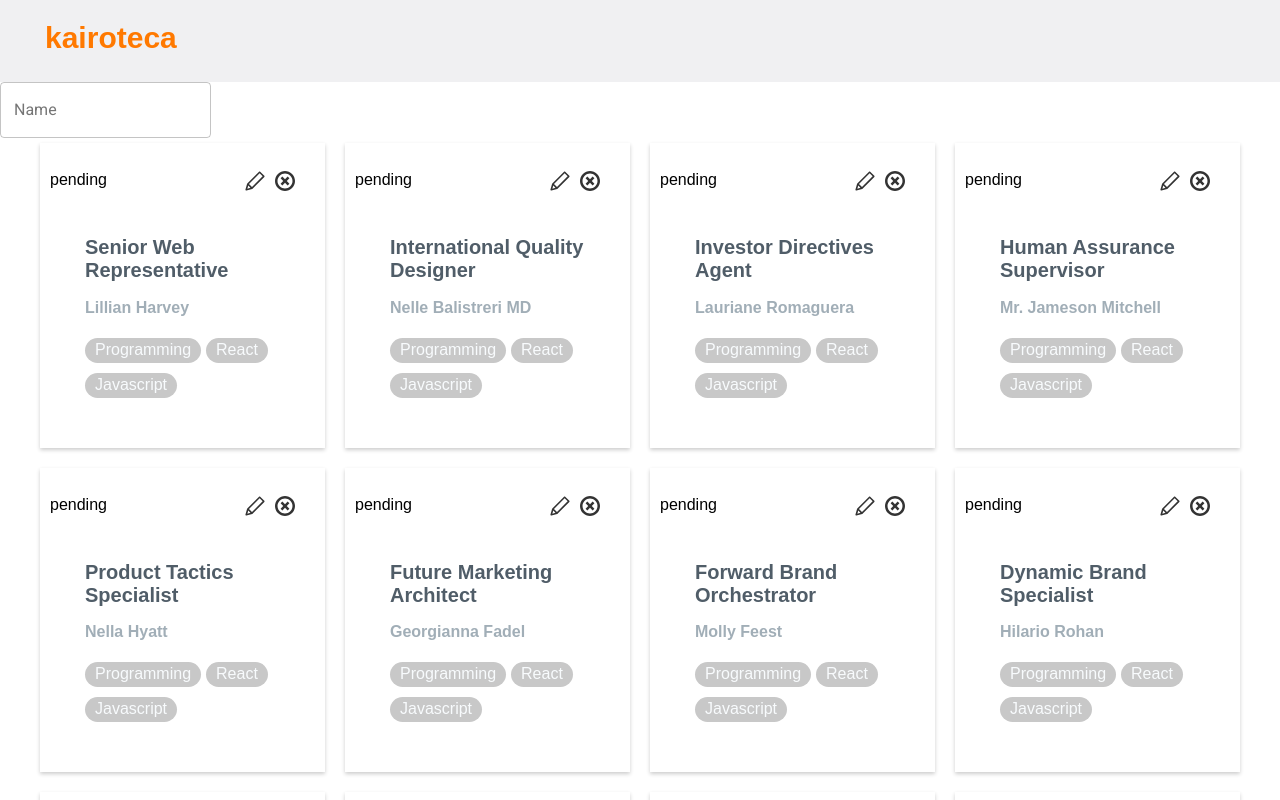
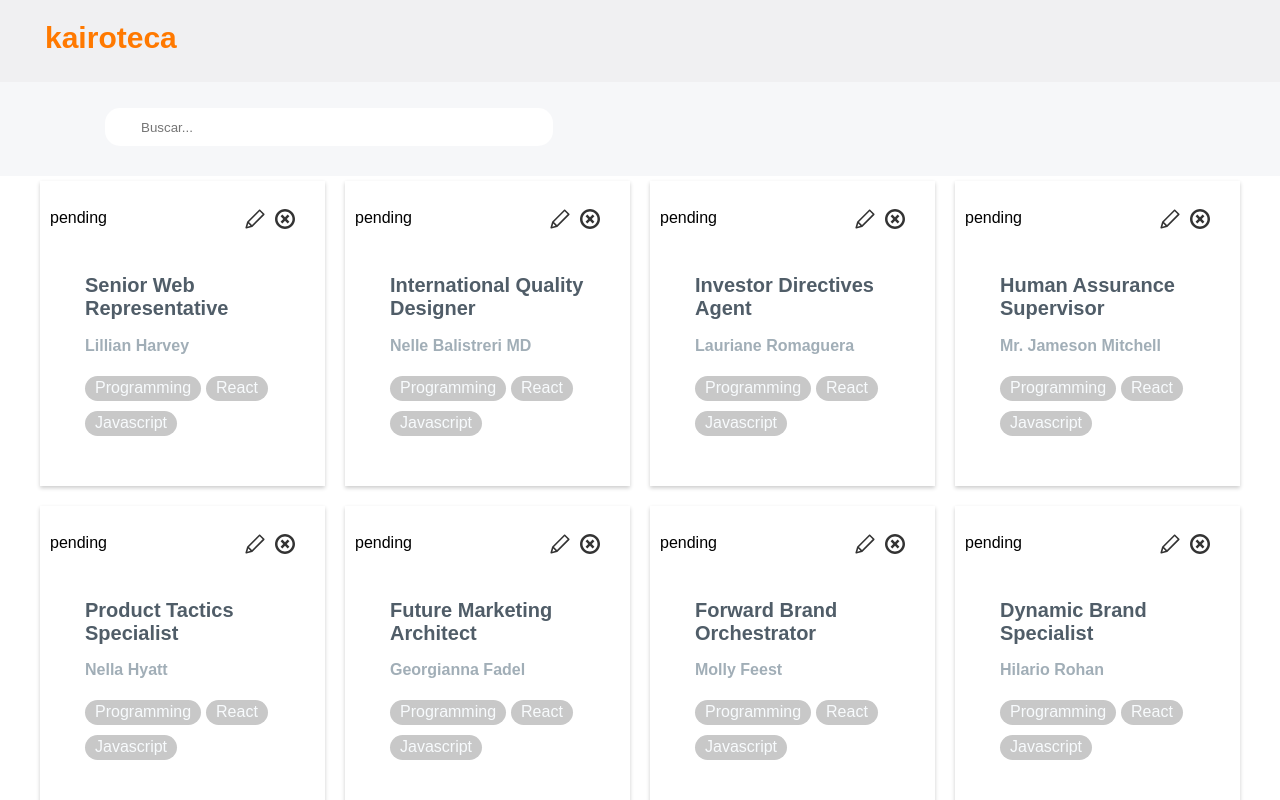
Before and after one commit to esterlegaz/easley-s4-kairoteca, a React (Create React App) app: page / in a window 1280 px wide. Shown: the top 800 px of the page. Built offline with nearby package versions, Linux system fonts and the light colour scheme.

Commit message:
style: update filter style

```diff
--- a/src/components/Main/Filter.js
+++ b/src/components/Main/Filter.js
@@ -1,41 +1,13 @@
 import React, { Component } from "react";
-import OutlinedInput from '@material-ui/core/OutlinedInput';
-import FormControl from '@material-ui/core/FormControl';
-import InputLabel from '@material-ui/core/InputLabel';
 
 class Filter extends Component {
   render() {
     return (
-      <FormControl variant="outlined">
-        <InputLabel
-          htmlFor="component-outlined"
-        >
-          Name
-      </InputLabel>
-        <OutlinedInput
-          id="component-outlined"
-          placeholder='Buscar'
-          onKeyUp={this.props.getFilter}
-          labelWidth={this.labelRef ? this.labelRef.offsetWidth : 0}
-        />
-      </FormControl>
-
-      //   <OutlinedInput
-      //   id="component-outlined"
-      //   placeholder='Buscar'
-      //   onKeyUp={this.props.getFilter}
-      //   labelWidth={this.labelRef ? this.labelRef.offsetWidth : 0}
-      // />
-      //   <TextField
-      //   id="filled-uncontrolled"
-      //   label="Uncontrolled"
-      //   defaultValue="foo"
-      //   margin="normal"
-      //   variant="filled"
-      // />
-      // <label htmlFor="filter">
-      //     <input id="filter" type="text" placeholder="Buscar" onKeyUp={this.props.getFilter}/>
-      // </label>
+      <div className="filter__wrapper">
+        <label htmlFor="filter">
+          <input id="filter" type="text" placeholder="Buscar..." onKeyUp={this.props.getFilter}/>
+        </label>
+      </div>
     );
   }
 }
--- /dev/null
+++ b/src/stylesheets/components/_filter.scss
@@ -0,0 +1,16 @@
+#filter {
+    height: 38px;
+    width: 448px;
+    background-color: white;
+    border-radius: 15px;
+    outline: none;
+    margin: 26px 0 0 105px;
+    border: 0px;
+    padding-left: 36px;
+    box-shadow: 0 2px 4px 0 rgba(0, 0, 0,0);
+}
+
+.filter__wrapper{
+    background: #f6f7f9;
+    height: 94px;
+}
--- a/src/stylesheets/main.scss
+++ b/src/stylesheets/main.scss
@@ -8,3 +8,4 @@
 @import 'components/list';
 @import 'components/status';
 @import 'components/icons';
+@import 'components/filter';
```
